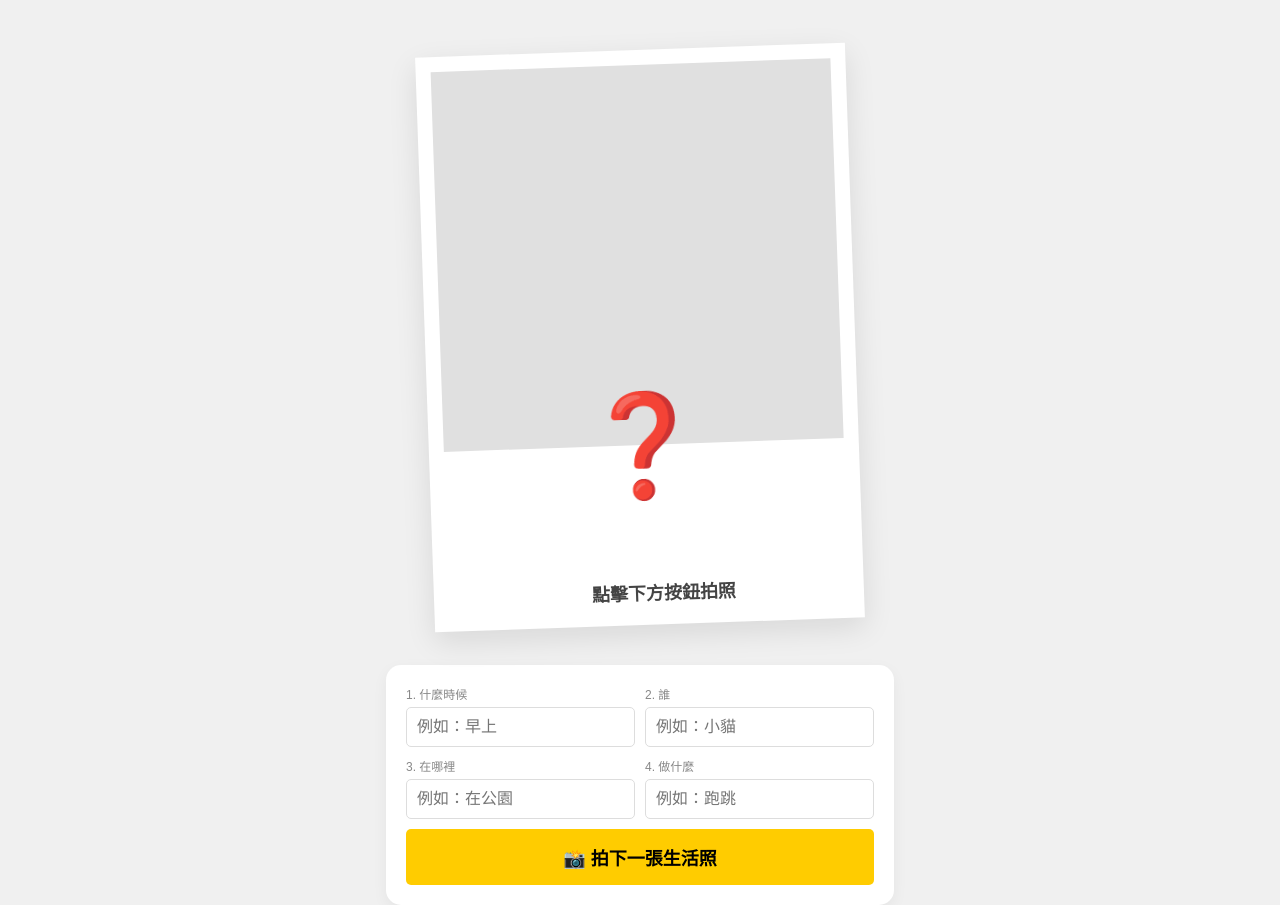
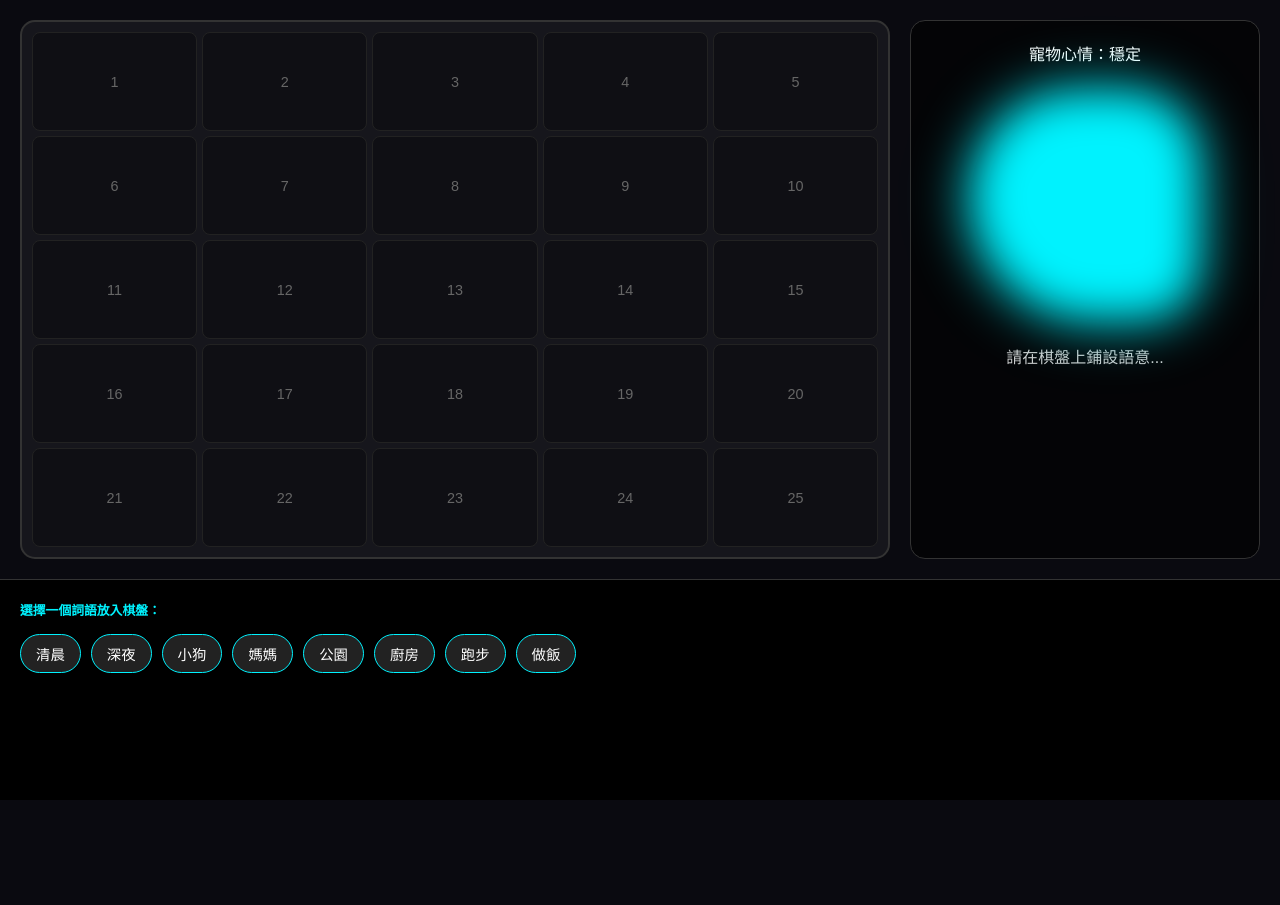
Before and after one commit to gd2322323323223-design/Story-Chess, a plain HTML site: page index.html in a window 1280 px wide. After the commit the page ends 800 px from the top, so only its background shows below. Drawn offline with Linux system fonts and the light colour scheme.

Commit message:
Update index.html

```diff
--- a/index.html
+++ b/index.html
@@ -2,95 +2,161 @@
 <html lang="zh-HK">
 <head>
     <meta charset="UTF-8">
-    <title>我的生活拍立得</title>
+    <title>語意棋盤：寵物幻境雛形</title>
     <style>
-        body { margin: 0; background: #f0f0f0; font-family: "MSung", "微軟正黑體", sans-serif; display: flex; flex-direction: column; align-items: center; }
+        :root { --p-color: #00f2fe; }
+        body { margin: 0; background: #0a0a10; color: white; font-family: sans-serif; display: flex; flex-direction: column; height: 100vh; overflow: hidden; }
 
-        /* 拍立得相框 */
-        #photo-frame {
-            width: 400px; height: 500px; background: white; margin-top: 50px;
-            padding: 15px 15px 60px 15px; box-shadow: 0 10px 30px rgba(0,0,0,0.1);
-            position: relative; overflow: hidden; transform: rotate(-2deg);
-            transition: all 0.5s ease;
+        #game-container { flex: 1; display: grid; grid-template-columns: 1fr 350px; gap: 20px; padding: 20px; }
+
+        /* 左側：棋盤區 */
+        #board {
+            background: rgba(255,255,255,0.05); border: 2px solid #333;
+            display: grid; grid-template-columns: repeat(5, 1fr);
+            grid-template-rows: repeat(5, 1fr); gap: 5px; padding: 10px;
+            border-radius: 15px; position: relative;
         }
+        .cell {
+            background: rgba(0,0,0,0.3); border: 1px solid #222; border-radius: 8px;
+            display: flex; align-items: center; justify-content: center; font-size: 0.9rem;
+            cursor: pointer; transition: 0.3s; color: #666;
+        }
+        .cell.active { background: var(--p-color); color: #000; font-weight: bold; box-shadow: 0 0 15px var(--p-color); border: none; }
 
-        /* 內容層疊 */
-        #bg-layer { position: absolute; top: 15px; left: 15px; right: 15px; height: 380px; background: #e0e0e0; transition: 0.5s; background-size: cover; }
-        #sprite-layer { position: absolute; bottom: 120px; left: 50%; transform: translateX(-50%); font-size: 100px; transition: 0.5s; }
-        #effect-layer { position: absolute; inset: 15px; pointer-events: none; display: flex; justify-content: center; align-items: center; font-size: 40px; }
+        /* 右側：寵物與顯示區 */
+        #display-panel {
+            background: rgba(0,0,0,0.6); border-radius: 15px; padding: 20px;
+            display: flex; flex-direction: column; align-items: center; border: 1px solid #333;
+        }
+        #pet-canvas {
+            width: 200px; height: 200px; background: var(--p-color);
+            border-radius: 40% 60% 70% 30% / 40% 50% 60% 50%;
+            filter: blur(20px); box-shadow: 0 0 40px var(--p-color);
+            margin-top: 40px; animation: morph 5s infinite alternate;
+        }
+        #story-box { margin-top: 40px; font-size: 1rem; line-height: 1.6; color: #ccc; text-align: center; }
 
-        /* 輸入區 */
-        .controls { margin-top: 40px; background: white; padding: 20px; border-radius: 15px; display: grid; grid-template-columns: 1fr 1fr; gap: 10px; box-shadow: 0 5px 15px rgba(0,0,0,0.05); }
-        .input-box { display: flex; flex-direction: column; }
-        label { font-size: 12px; color: #888; margin-bottom: 5px; }
-        input { border: 1px solid #ddd; padding: 10px; border-radius: 5px; font-size: 16px; }
-        button { grid-column: span 2; padding: 15px; background: #ffcc00; border: none; border-radius: 5px; font-weight: bold; cursor: pointer; font-size: 18px; }
+        /* 底部：控制區 */
+        #controls {
+            height: 180px; background: #000; border-top: 1px solid #333;
+            padding: 20px; display: flex; flex-direction: column; gap: 10px;
+        }
+        .word-bank { display: flex; gap: 10px; overflow-x: auto; padding: 10px 0; }
+        .word-chip {
+            padding: 8px 15px; background: #222; border: 1px solid var(--p-color);
+            border-radius: 20px; cursor: pointer; white-space: nowrap; font-size: 0.9rem;
+        }
+        .word-chip:hover { background: var(--p-color); color: #000; }
+        .type-label { font-size: 0.8rem; color: var(--p-color); font-weight: bold; margin-bottom: 5px; }
 
-        #caption { position: absolute; bottom: 20px; width: 100%; text-align: center; font-size: 18px; color: #444; font-weight: bold; }
+        @keyframes morph {
+            0% { border-radius: 40% 60% 70% 30%; transform: scale(1); }
+            100% { border-radius: 60% 40% 30% 70%; transform: scale(1.1); }
+        }
     </style>
 </head>
 <body>
 
-    <div id="photo-frame">
-        <div id="bg-layer"></div>
-        <div id="sprite-layer">❓</div>
-        <div id="effect-layer"></div>
-        <div id="caption">點擊下方按鈕拍照</div>
+<div id="game-container">
+    <div id="board">
+        </div>
+
+    <div id="display-panel">
+        <div id="status">寵物心情：穩定</div>
+        <div id="pet-canvas"></div>
+        <div id="story-box">請在棋盤上鋪設語意...</div>
+        <button id="snap-btn" style="margin-top:auto; padding:10px 20px; display:none;">📸 存入探險相簿</button>
     </div>
+</div>
 
-    <div class="controls">
-        <div class="input-box"><label>1. 什麼時候</label><input type="text" id="t" placeholder="例如：早上"></div>
-        <div class="input-box"><label>2. 誰</label><input type="text" id="p" placeholder="例如：小貓"></div>
-        <div class="input-box"><label>3. 在哪裡</label><input type="text" id="l" placeholder="例如：在公園"></div>
-        <div class="input-box"><label>4. 做什麼</label><input type="text" id="e" placeholder="例如：跑跳"></div>
-        <button onclick="takePhoto()">📸 拍下一張生活照</button>
+<div id="controls">
+    <div>
+        <div class="type-label">選擇一個詞語放入棋盤：</div>
+        <div class="word-bank" id="words">
+            </div>
     </div>
+</div>
 
-    <script>
-        function takePhoto() {
-            const v = {
-                t: document.getElementById('t').value,
-                p: document.getElementById('p').value,
-                l: document.getElementById('l').value,
-                e: document.getElementById('e').value
-            };
+<script>
+    const board = document.getElementById('board');
+    const wordsContainer = document.getElementById('words');
+    const storyBox = document.getElementById('story-box');
+    const root = document.documentElement;
 
-            const bg = document.getElementById('bg-layer');
-            const sprite = document.getElementById('sprite-layer');
-            const effect = document.getElementById('effect-layer');
-            const frame = document.getElementById('photo-frame');
+    let currentSelectedWord = null;
+    let placedSentences = []; // 紀錄已放置的組合
 
-            // 1. 生活場景邏輯：根據「地點」換背景 (Emoji 模擬，可換成圖片)
-            if (v.l.includes("公園")) bg.style.background = "#95afc0";
-            else if (v.l.includes("海")) bg.style.background = "#70a1ff";
-            else if (v.l.includes("廚房")) bg.style.background = "#f7d794";
-            else bg.style.background = "#d1d8e0";
+    // 1. 準備基礎詞庫 (生活化內容)
+    const wordBank = [
+        { text: "清晨", type: "T", color: "#f1c40f" },
+        { text: "深夜", type: "T", color: "#34495e" },
+        { text: "小狗", type: "P", color: "#e67e22" },
+        { text: "媽媽", type: "P", color: "#e91e63" },
+        { text: "公園", type: "L", color: "#2ecc71" },
+        { text: "廚房", type: "L", color: "#d35400" },
+        { text: "跑步", type: "E", color: "#3498db" },
+        { text: "做飯", type: "E", color: "#9b59b6" }
+    ];
 
-            // 2. 角色邏輯：根據「人物」換主角 (用 Emoji 讓一年級更有感)
-            if (v.p.includes("貓")) sprite.innerText = "🐱";
-            else if (v.p.includes("狗")) sprite.innerText = "🐶";
-            else if (v.p.includes("妹") || v.p.includes("姐")) sprite.innerText = "👧";
-            else if (v.p.includes("哥") || v.p.includes("弟")) sprite.innerText = "👦";
-            else if (v.p.includes("媽")) sprite.innerText = "👩";
-            else sprite.innerText = "👤";
+    // 2. 初始化棋盤
+    for (let i = 0; i < 25; i++) {
+        const cell = document.createElement('div');
+        cell.className = 'cell';
+        cell.innerText = i + 1;
+        cell.onclick = () => placeWord(cell);
+        board.appendChild(cell);
+    }
 
-            // 3. 事件邏輯：根據「動作」加特效
-            if (v.e.includes("跑") || v.e.includes("跳")) effect.innerText = "💨 ✨";
-            else if (v.e.includes("睡")) { effect.innerText = "💤"; sprite.style.transform = "translateX(-50%) rotate(90deg)"; }
-            else if (v.e.includes("吃")) effect.innerText = "🍰 🍎";
-            else effect.innerText = "";
+    // 3. 初始化詞庫
+    wordBank.forEach(w => {
+        const chip = document.createElement('div');
+        chip.className = 'word-chip';
+        chip.innerText = w.text;
+        chip.onclick = () => {
+            currentSelectedWord = w;
+            // 高亮選中的詞
+            document.querySelectorAll('.word-chip').forEach(c => c.style.background = '#222');
+            chip.style.background = w.color;
+        };
+        wordsContainer.appendChild(chip);
+    });
 
-            // 4. 時間邏輯：根據「時間」調亮度
-            if (v.t.includes("晚") || v.t.includes("夜")) bg.style.filter = "brightness(0.4)";
-            else bg.style.filter = "brightness(1)";
+    // 4. 下棋邏輯
+    function placeWord(cell) {
+        if (!currentSelectedWord) {
+            alert("請先選擇底部的詞語！");
+            return;
+        }
 
-            // 5. 語意呈現
-            document.getElementById('caption').innerText = `${v.t}的${v.p}在${v.l}${v.e}`;
+        cell.innerText = currentSelectedWord.text;
+        cell.className = 'cell active';
+        cell.style.setProperty('--p-color', currentSelectedWord.color);
 
-            // 隨機搖動相框增加趣味
-            frame.style.transform = `rotate(${(Math.random()-0.5)*10}deg) scale(1.05)`;
-            setTimeout(() => frame.style.transform = `rotate(${(Math.random()-0.5)*5}deg)`, 300);
-        }
-    </script>
+        // 跨感官轉譯模擬：改變寵物顏色
+        root.style.setProperty('--p-color', currentSelectedWord.color);
+
+        updateStory(currentSelectedWord.text);
+        currentSelectedWord = null; // 重置選擇
+    }
+
+    // 5. 語意補完模擬
+    function updateStory(newWord) {
+        // 這邊未來可以接入 GPT API 做細節填充
+        const feedback = [
+            `你添加了「${newWord}」，幻境正在改變...`,
+            `寵物感受到了「${newWord}」的氣息。`,
+            `空間開始出現「${newWord}」的細節...`
+        ];
+        storyBox.innerText = feedback[Math.floor(Math.random() * feedback.length)];
+
+        // 簡單邏輯：如果棋盤上有字，顯示產圖按鈕
+        document.getElementById('snap-btn').style.display = 'block';
+    }
+
+    document.getElementById('snap-btn').onclick = () => {
+        alert("正在請求 AI 插畫師繪製今日探險照片... (API 連接預留位)");
+    };
+
+</script>
 </body>
 </html>
```
